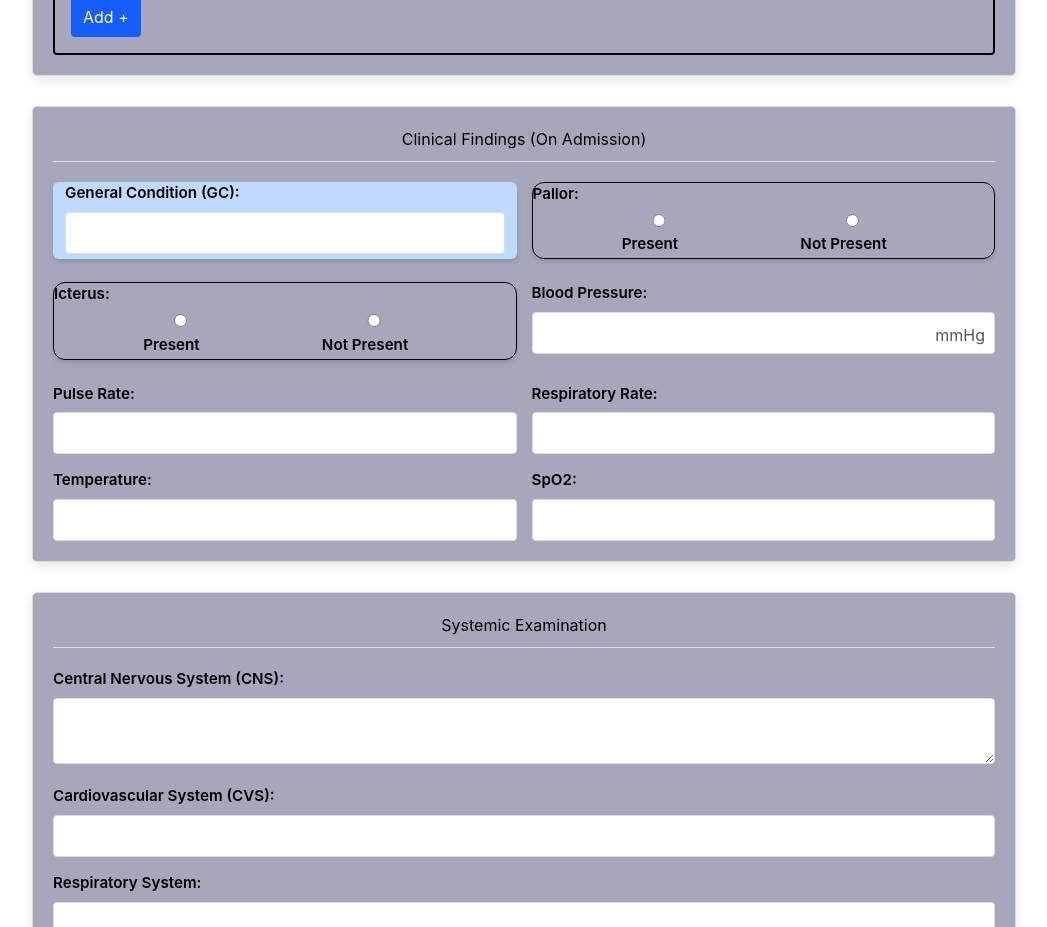
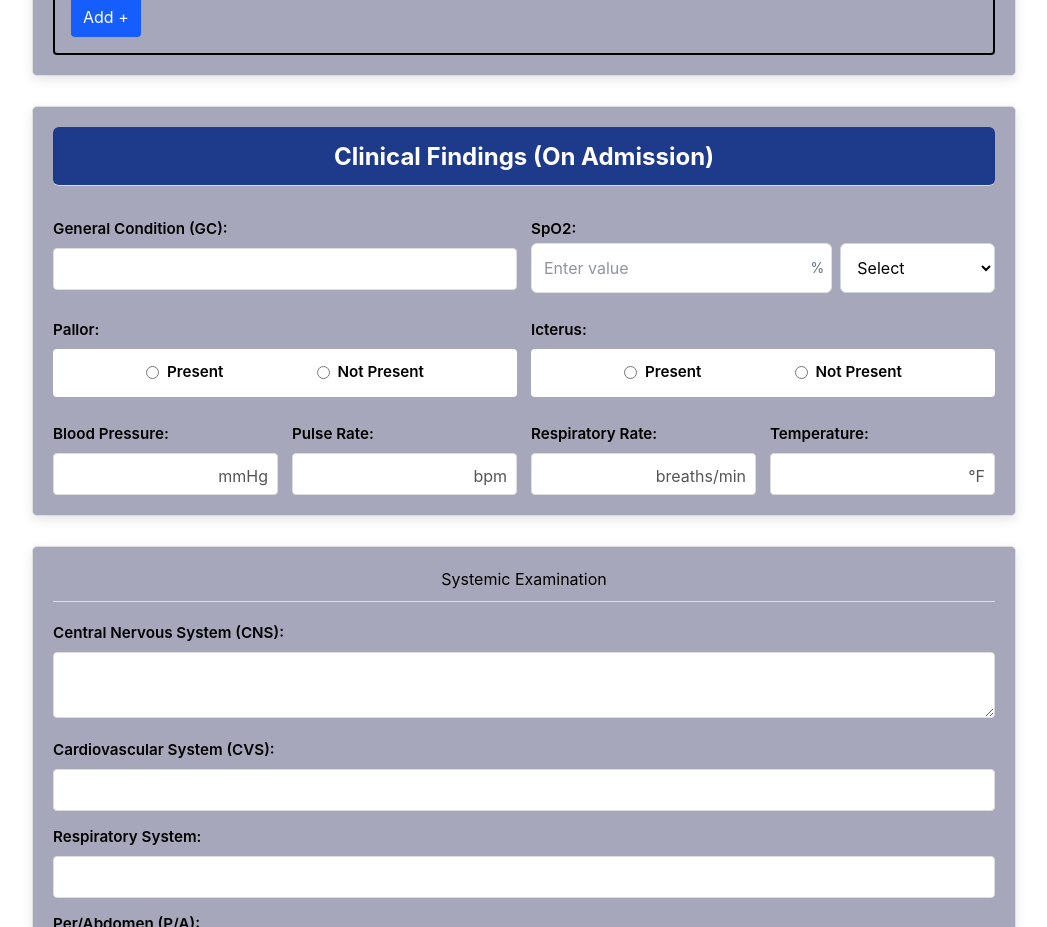
Before and after one commit to 6Mushahid9/KK-temp, a React (Vite) app: page / in a window 1280 px wide. Shown: the part 1320-2247 px from the top of the page, without its empty margins (116-1163 px from the left). Built offline with nearby package versions, Linux system fonts and the light colour scheme.

Commit message:
form 2 style done

```diff
--- a/src/components/FormSection/ClinicalFindings.jsx
+++ b/src/components/FormSection/ClinicalFindings.jsx
@@ -1,4 +1,4 @@
-export function ClinicalFindings({ handleChange, formData, handleArrayChange, addArrayItem, removeArrayItem }) {
+export function ClinicalFindings({ handleChange, formData }) {
   return (
     <div
       className="form-section"
@@ -10,6 +10,7 @@ export function ClinicalFindings({ handleChange, formData, handleArrayChange, ad
       }}
     >
       <h2
+        className="h2"
         style={{
           borderBottom: "1px solid #ddd",
           paddingBottom: "10px",
@@ -19,14 +20,9 @@ export function ClinicalFindings({ handleChange, formData, handleArrayChange, ad
         Clinical Findings (On Admission)
       </h2>
 
-            <div
-                style={{
-                    display: "grid",
-                    gridTemplateColumns: "1fr 1fr",
-                    gap: "15px",
-                }}
-            >
-                <div className="form-group border border-none rounded-md shadow-md mb-2 px-3 bg-blue-200">
+      <div className="grid grid-cols-12 gap-3.5">
+        {/* row 1 */}
+        <div className="form-group col-span-6 mt-3">
           <label htmlFor="generalCondition">General Condition (GC):</label>
           <input
             type="text"
@@ -44,10 +40,54 @@ export function ClinicalFindings({ handleChange, formData, handleArrayChange, ad
           />
         </div>
 
-                <div className="form-group border rounded-xl shadow-md mb-2">
-                    <label htmlFor="pallor">Pallor:</label>
-                    <div className="flex justify-evenly" style={{ marginTop: "5px" }}>
-                        <label style={{ marginRight: "15px" }}>
+        <div className="form-group col-span-6 mt-3">
+          <label
+            htmlFor="spO2"
+            className="block mb-1 font-medium text-gray-700"
+          >
+            SpO2:
+          </label>
+
+          <div className="flex gap-2">
+            {/* Text input with "% at" suffix */}
+            <div className="relative flex-1">
+              <input
+                type="text"
+                id="spO2"
+                name="spO2"
+                value={formData.spO2}
+                onChange={handleChange}
+                className="w-full px-3 py-2 pr-10 border border-gray-300 rounded-md focus:outline-none focus:ring-2 focus:ring-blue-500"
+                placeholder="Enter value"
+              />
+              <span className="absolute inset-y-0 right-2 flex items-center text-gray-500 text-sm pointer-events-none">
+                %
+              </span>
+            </div>
+
+            {/* Dropdown */}
+            <select
+              name="spO2Method"
+              value={formData.spO2Method}
+              onChange={handleChange}
+              className="bg-white w-1/3 px-3 py-2 border border-gray-300 rounded-md focus:outline-none focus:ring-2 focus:ring-blue-500"
+            >
+              <option value="">Select</option>
+              <option value="roomAir">at Room Air</option>
+              <option value="oxygen">at Oxygen Support</option>
+            </select>
+          </div>
+        </div>
+
+        <div className="form-group col-span-6 mt-3">
+          <label
+            htmlFor="pallor"
+            className="block mb-1 font-medium text-gray-700"
+          >
+            Pallor:
+          </label>
+          <div className="flex justify-evenly rounded-sm h-12 mt-2 bg-white">
+            <label className="!flex !items-center whitespace-nowrap gap-2">
               <input
                 type="radio"
                 id="pallor-present"
@@ -55,11 +95,10 @@ export function ClinicalFindings({ handleChange, formData, handleArrayChange, ad
                 value="Present"
                 checked={formData.pallor === "Present"}
                 onChange={handleChange}
-                                style={{ marginRight: "5px" }}
               />
-                            Present
+              <span>Present</span>
             </label>
-                        <label>
+            <label className="!flex !items-center whitespace-nowrap gap-2">
               <input
                 type="radio"
                 id="pallor-not-present"
@@ -67,17 +106,21 @@ export function ClinicalFindings({ handleChange, formData, handleArrayChange, ad
                 value="Not Present"
                 checked={formData.pallor === "Not Present"}
                 onChange={handleChange}
-                                style={{ marginRight: "5px" }}
               />
-                            Not Present
+              <span>Not Present</span>
             </label>
           </div>
         </div>
 
-                <div className="form-group border rounded-xl shadow-md mb-2">
-                    <label htmlFor="icterus">Icterus:</label>
-                    <div className="flex justify-evenly" style={{ marginTop: "5px" }}>
-                        <label style={{ marginRight: "15px" }}>
+        <div className="form-group col-span-6 mt-3">
+          <label
+            htmlFor="icterus"
+            className="block mb-1 font-medium text-gray-700"
+          >
+            Icterus:
+          </label>
+          <div className="flex justify-evenly rounded-sm h-12 mt-2 bg-white">
+            <label className="!flex !items-center whitespace-nowrap gap-2">
               <input
                 type="radio"
                 id="icterus-present"
@@ -85,11 +128,10 @@ export function ClinicalFindings({ handleChange, formData, handleArrayChange, ad
                 value="Present"
                 checked={formData.icterus === "Present"}
                 onChange={handleChange}
-                                style={{ marginRight: "5px" }}
               />
-                            Present
+              <span>Present</span>
             </label>
-                        <label>
+            <label className="!flex !items-center whitespace-nowrap gap-2">
               <input
                 type="radio"
                 id="icterus-not-present"
@@ -97,14 +139,13 @@ export function ClinicalFindings({ handleChange, formData, handleArrayChange, ad
                 value="Not Present"
                 checked={formData.icterus === "Not Present"}
                 onChange={handleChange}
-                                style={{ marginRight: "5px" }}
               />
-                            Not Present
+              <span>Not Present</span>
             </label>
           </div>
         </div>
 
-                <div className="form-group" style={{ position: "relative" }}>
+        <div className="form-group col-span-3 mt-3" style={{ position: "relative" }}>
           <label htmlFor="bloodPressure">Blood Pressure:</label>
           <input
             type="text"
@@ -128,14 +169,14 @@ export function ClinicalFindings({ handleChange, formData, handleArrayChange, ad
               top: "53px",
               transform: "translateY(-50%)",
               color: "#555",
-                            pointerEvents: "none", // allow clicks to go through
+              pointerEvents: "none",
             }}
           >
             mmHg
           </span>
         </div>
 
-                <div className="form-group">
+        <div className="form-group col-span-3 mt-3" style={{ position: "relative" }}>
           <label htmlFor="pulseRate">Pulse Rate:</label>
           <input
             type="text"
@@ -145,15 +186,28 @@ export function ClinicalFindings({ handleChange, formData, handleArrayChange, ad
             onChange={handleChange}
             style={{
               width: "100%",
-                            padding: "8px",
+              padding: "8px 50px 8px 8px", // padding-right for unit
               marginTop: "5px",
               borderRadius: "4px",
               border: "1px solid #ddd",
+              boxSizing: "border-box",
             }}
           />
+          <span
+            style={{
+              position: "absolute",
+              right: "10px",
+              top: "53px",
+              transform: "translateY(-50%)",
+              color: "#555",
+              pointerEvents: "none",
+            }}
+          >
+            bpm
+          </span>
         </div>
 
-                <div className="form-group">
+        <div className="form-group col-span-3 mt-3" style={{ position: "relative" }}>
           <label htmlFor="respiratoryRate">Respiratory Rate:</label>
           <input
             type="text"
@@ -163,15 +217,28 @@ export function ClinicalFindings({ handleChange, formData, handleArrayChange, ad
             onChange={handleChange}
             style={{
               width: "100%",
-                            padding: "8px",
+              padding: "8px 70px 8px 8px", // extra space for longer unit
               marginTop: "5px",
               borderRadius: "4px",
               border: "1px solid #ddd",
+              boxSizing: "border-box",
             }}
           />
+          <span
+            style={{
+              position: "absolute",
+              right: "10px",
+              top: "53px",
+              transform: "translateY(-50%)",
+              color: "#555",
+              pointerEvents: "none",
+            }}
+          >
+            breaths/min
+          </span>
         </div>
 
-                <div className="form-group">
+        <div className="form-group col-span-3 mt-3" style={{ position: "relative" }}>
           <label htmlFor="temperature">Temperature:</label>
           <input
             type="text"
@@ -181,34 +248,27 @@ export function ClinicalFindings({ handleChange, formData, handleArrayChange, ad
             onChange={handleChange}
             style={{
               width: "100%",
-                            padding: "8px",
+              padding: "8px 50px 8px 8px",
               marginTop: "5px",
               borderRadius: "4px",
               border: "1px solid #ddd",
+              boxSizing: "border-box",
             }}
           />
-                </div>
-
-                <div className="form-group">
-                    <label htmlFor="spO2">SpO2:</label>
-                    <input
-                        type="text"
-                        id="spO2"
-                        name="spO2"
-                        value={formData.spO2}
-                        onChange={handleChange}
+          <span
             style={{
-                            width: "100%",
-                            padding: "8px",
-                            marginTop: "5px",
-                            borderRadius: "4px",
-                            border: "1px solid #ddd",
+              position: "absolute",
+              right: "10px",
+              top: "53px",
+              transform: "translateY(-50%)",
+              color: "#555",
+              pointerEvents: "none",
             }}
-                    />
-                </div>
-
+          >
+            °F
+          </span>
         </div>
       </div>
-
-    )
+    </div>
+  );
 }
```
Lines whose indentation alone changed are shown as unchanged.
